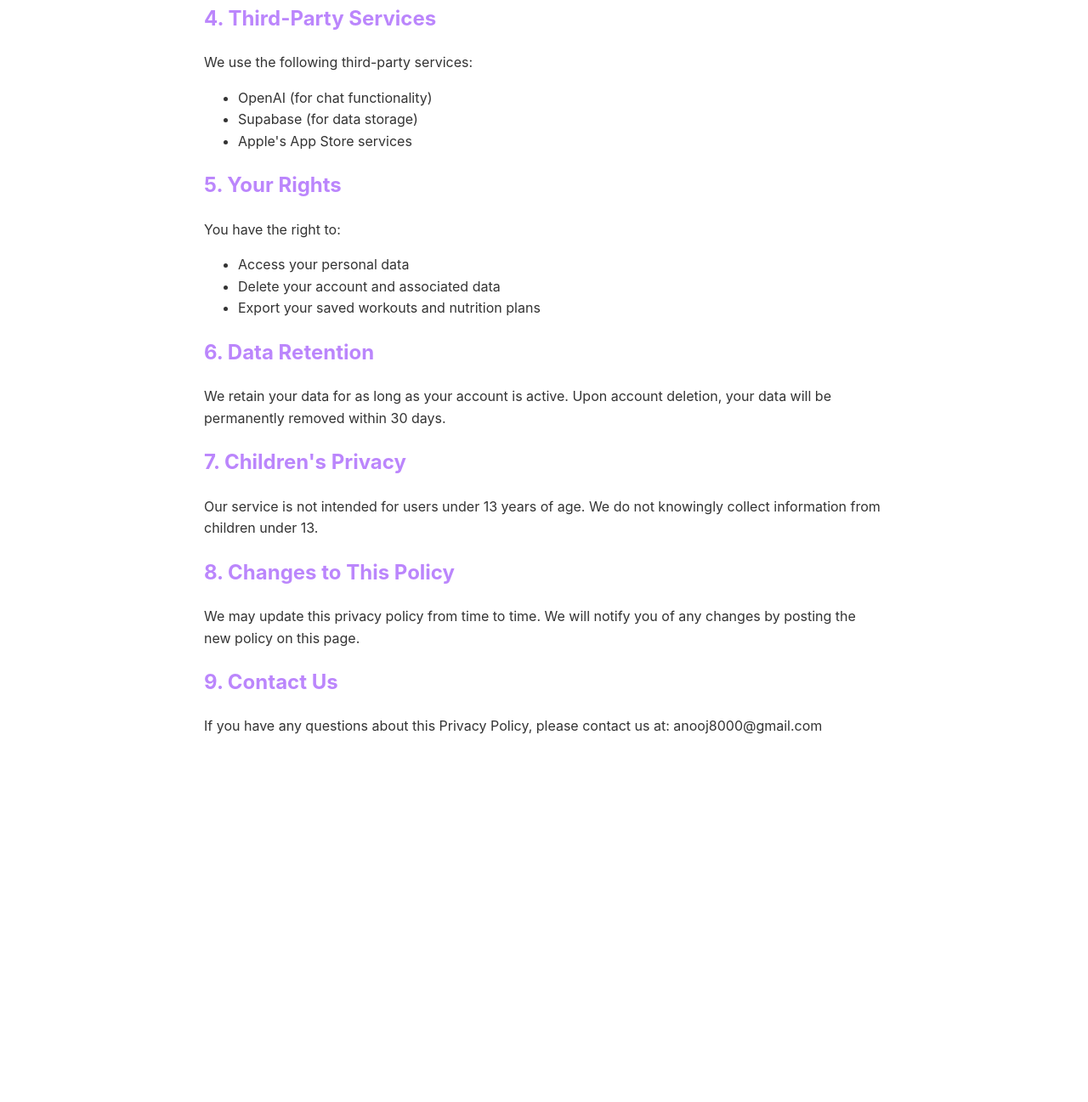
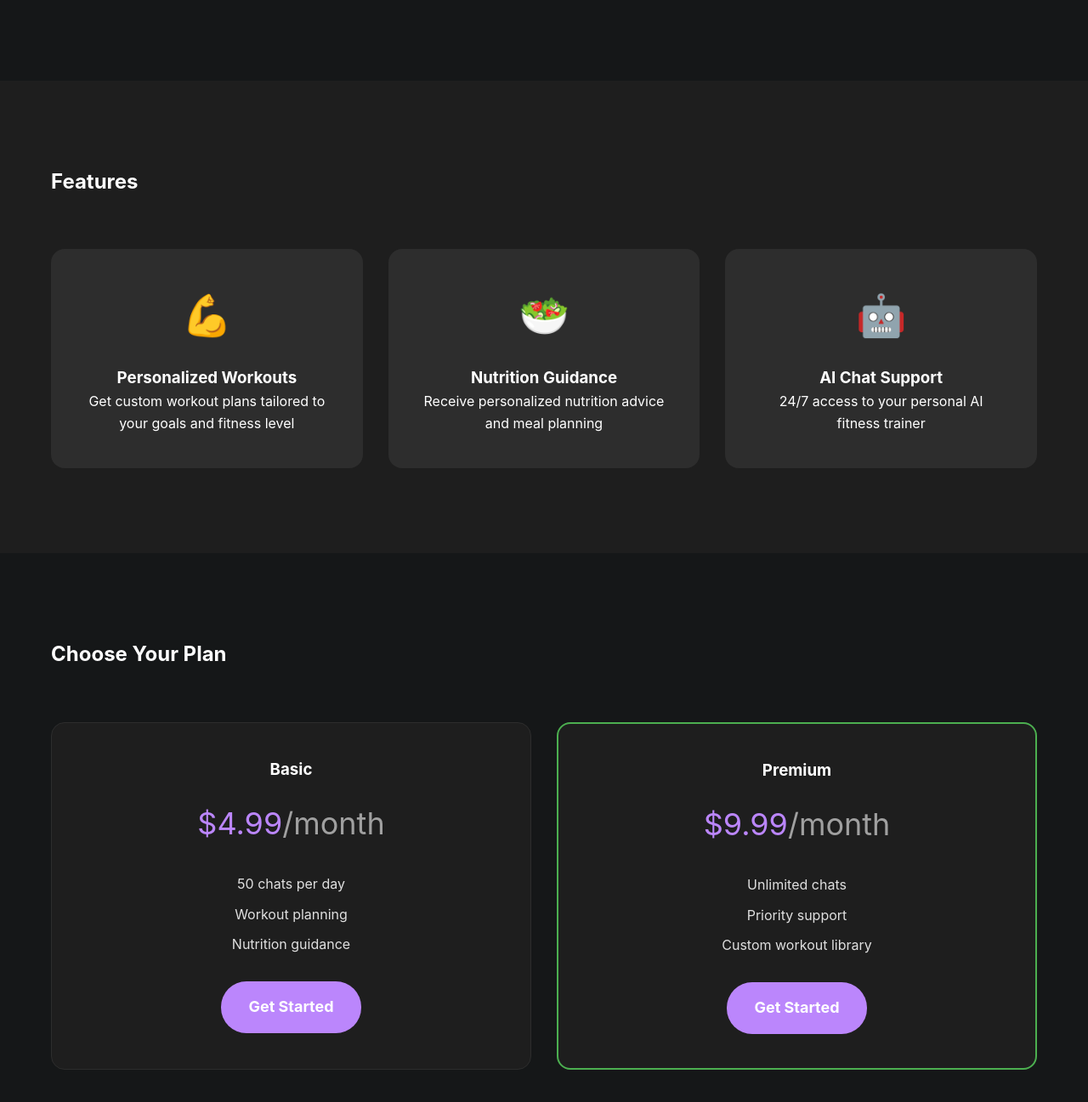
Before and after one commit to Anooj-Pai/Liftbot, a plain HTML site: page index.html in a window 1280 px wide. Shown: the part 705-2002 px from the top of the page at 85% size. Before the commit the page ends 1609 px from the top, so only its background shows below. Drawn offline with Linux system fonts and the light colour scheme.

Commit message:
Update index.html

```diff
--- a/index.html
+++ b/index.html
@@ -3,71 +3,229 @@
 <head>
     <meta charset="UTF-8">
     <meta name="viewport" content="width=device-width, initial-scale=1.0">
-    <title>LiftingBot Privacy Policy</title>
+    <title>LiftingBot - AI Fitness Companion</title>
     <style>
+        * {
+            margin: 0;
+            padding: 0;
+            box-sizing: border-box;
+            font-family: -apple-system, BlinkMacSystemFont, 'Segoe UI', Roboto, sans-serif;
+        }
+
         body {
-            font-family: -apple-system, BlinkMacSystemFont, 'Segoe UI', Roboto, Oxygen, Ubuntu, Cantarell, sans-serif;
+            background-color: #151718;
+            color: #FFFFFF;
             line-height: 1.6;
+        }
+
+        .container {
+            max-width: 1200px;
+            margin: 0 auto;
+            padding: 0 20px;
+        }
+
+        /* Hero Section */
+        .hero {
+            min-height: 100vh;
+            display: flex;
+            align-items: center;
+            justify-content: center;
+            text-align: center;
+            padding: 60px 20px;
+        }
+
+        .hero-content {
             max-width: 800px;
-            margin: 0 auto;
-            padding: 20px;
-            color: #333;
         }
-        h1, h2 {
+
+        .logo {
+            width: 120px;
+            height: 120px;
+            margin-bottom: 30px;
+        }
+
+        h1 {
+            font-size: 48px;
+            margin-bottom: 20px;
             color: #BB86FC;
+        }
+
+        .subtitle {
+            font-size: 24px;
+            color: #A0A0A0;
+            margin-bottom: 40px;
+        }
+
+        .cta-button {
+            display: inline-block;
+            background-color: #BB86FC;
+            color: #FFFFFF;
+            padding: 16px 32px;
+            border-radius: 30px;
+            text-decoration: none;
+            font-weight: bold;
+            font-size: 18px;
+            transition: opacity 0.2s;
+        }
+
+        .cta-button:hover {
+            opacity: 0.9;
+        }
+
+        /* Features Section */
+        .features {
+            padding: 100px 0;
+            background-color: #1E1E1E;
+        }
+
+        .features-grid {
+            display: grid;
+            grid-template-columns: repeat(auto-fit, minmax(300px, 1fr));
+            gap: 30px;
+            margin-top: 60px;
+        }
+
+        .feature-card {
+            background-color: #2D2D2D;
+            padding: 40px;
+            border-radius: 16px;
+            text-align: center;
+            transition: transform 0.3s;
+        }
+
+        .feature-card:hover {
+            transform: translateY(-5px);
+        }
+
+        .feature-icon {
+            font-size: 48px;
+            color: #BB86FC;
+            margin-bottom: 20px;
+        }
+
+        /* Pricing Section */
+        .pricing {
+            padding: 100px 0;
+        }
+
+        .pricing-grid {
+            display: grid;
+            grid-template-columns: repeat(auto-fit, minmax(280px, 1fr));
+            gap: 30px;
+            margin-top: 60px;
+        }
+
+        .pricing-card {
+            background-color: #1E1E1E;
+            padding: 40px;
+            border-radius: 16px;
+            text-align: center;
+            border: 1px solid #2D2D2D;
+        }
+
+        .pricing-card.highlighted {
+            border-color: #4CAF50;
+            border-width: 2px;
+        }
+
+        .price {
+            font-size: 36px;
+            color: #BB86FC;
+            margin: 20px 0;
+        }
+
+        .price-period {
+            color: #A0A0A0;
+        }
+
+        .feature-list {
+            list-style: none;
+            margin: 30px 0;
+        }
+
+        .feature-list li {
+            margin: 10px 0;
+            color: #E0E0E0;
+        }
+
+        @media (max-width: 768px) {
+            .hero {
+                padding: 40px 20px;
+            }
+
+            h1 {
+                font-size: 36px;
+            }
+
+            .subtitle {
+                font-size: 20px;
+            }
+
+            .features, .pricing {
+                padding: 60px 0;
+            }
         }
     </style>
 </head>
 <body>
-    <h1>Privacy Policy for LiftingBot</h1>
-    <p>Last updated: 03/26/2025</p>
+    <div class="hero">
+        <div class="hero-content">
+            <img src="assets/images/dumbell.png" alt="LiftingBot Logo" class="logo">
+            <h1>Welcome to LiftingBot</h1>
+            <p class="subtitle">Your AI-powered fitness companion for personalized workouts and nutrition guidance</p>
+            <a href="/app" class="cta-button">Get Started</a>
+        </div>
+    </div>
 
-    <h2>1. Information We Collect</h2>
-    <p>We collect the following types of information:</p>
-    <ul>
-        <li>Email address (for authentication)</li>
-        <li>Chat history and saved workouts/nutrition plans</li>
-        <li>Usage data (number of chats, feature usage)</li>
-    </ul>
+    <section class="features">
+        <div class="container">
+            <h2>Features</h2>
+            <div class="features-grid">
+                <div class="feature-card">
+                    <div class="feature-icon">💪</div>
+                    <h3>Personalized Workouts</h3>
+                    <p>Get custom workout plans tailored to your goals and fitness level</p>
+                </div>
+                <div class="feature-card">
+                    <div class="feature-icon">🥗</div>
+                    <h3>Nutrition Guidance</h3>
+                    <p>Receive personalized nutrition advice and meal planning</p>
+                </div>
+                <div class="feature-card">
+                    <div class="feature-icon">🤖</div>
+                    <h3>AI Chat Support</h3>
+                    <p>24/7 access to your personal AI fitness trainer</p>
+                </div>
+            </div>
+        </div>
+    </section>
 
-    <h2>2. How We Use Your Information</h2>
-    <p>We use the collected information for:</p>
-    <ul>
-        <li>Providing personalized workout and nutrition guidance</li>
-        <li>Maintaining and improving our services</li>
-        <li>Managing your account and subscription</li>
-        <li>Ensuring proper app functionality</li>
-    </ul>
-
-    <h2>3. Data Storage</h2>
-    <p>Your data is securely stored using Supabase's infrastructure. We implement appropriate security measures to protect your information.</p>
-
-    <h2>4. Third-Party Services</h2>
-    <p>We use the following third-party services:</p>
-    <ul>
-        <li>OpenAI (for chat functionality)</li>
-        <li>Supabase (for data storage)</li>
-        <li>Apple's App Store services</li>
-    </ul>
-
-    <h2>5. Your Rights</h2>
-    <p>You have the right to:</p>
-    <ul>
-        <li>Access your personal data</li>
-        <li>Delete your account and associated data</li>
-        <li>Export your saved workouts and nutrition plans</li>
-    </ul>
-
-    <h2>6. Data Retention</h2>
-    <p>We retain your data for as long as your account is active. Upon account deletion, your data will be permanently removed within 30 days.</p>
-
-    <h2>7. Children's Privacy</h2>
-    <p>Our service is not intended for users under 13 years of age. We do not knowingly collect information from children under 13.</p>
-
-    <h2>8. Changes to This Policy</h2>
-    <p>We may update this privacy policy from time to time. We will notify you of any changes by posting the new policy on this page.</p>
-
-    <h2>9. Contact Us</h2>
-    <p>If you have any questions about this Privacy Policy, please contact us at: anooj8000@gmail.com</p>
+    <section class="pricing">
+        <div class="container">
+            <h2>Choose Your Plan</h2>
+            <div class="pricing-grid">
+                <div class="pricing-card">
+                    <h3>Basic</h3>
+                    <div class="price">$4.99<span class="price-period">/month</span></div>
+                    <ul class="feature-list">
+                        <li>50 chats per day</li>
+                        <li>Workout planning</li>
+                        <li>Nutrition guidance</li>
+                    </ul>
+                    <a href="/signup" class="cta-button">Get Started</a>
+                </div>
+                <div class="pricing-card highlighted">
+                    <h3>Premium</h3>
+                    <div class="price">$9.99<span class="price-period">/month</span></div>
+                    <ul class="feature-list">
+                        <li>Unlimited chats</li>
+                        <li>Priority support</li>
+                        <li>Custom workout library</li>
+                    </ul>
+                    <a href="/signup" class="cta-button">Get Started</a>
+                </div>
+            </div>
+        </div>
+    </section>
 </body>
 </html>
```
